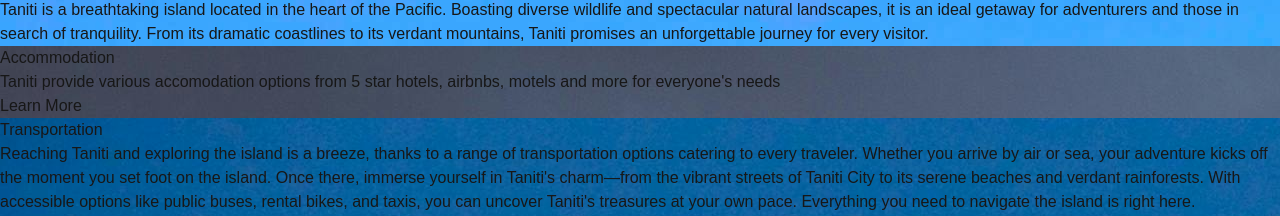
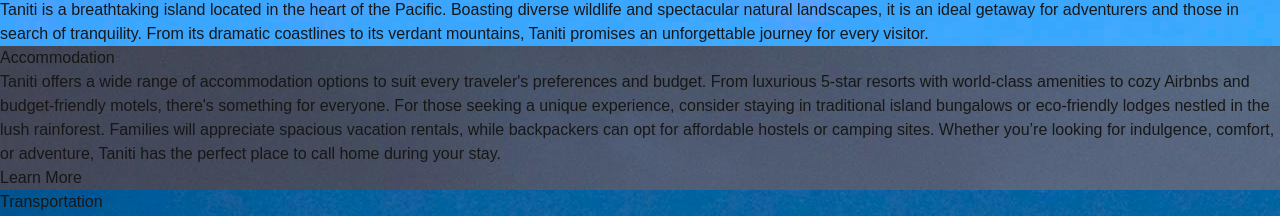
Before and after one commit to gursharan4312/taniti_website, a Next.js app: page / in a window 1280 px wide. Shown: the part 402-618 px from the top of the page. Built offline with nearby package versions, Linux system fonts and the light colour scheme.

Commit message:
fix hero

```diff
--- a/src/components/hero.tsx
+++ b/src/components/hero.tsx
@@ -16,7 +16,7 @@ const Hero = () => {
           style={{ backgroundImage: `url("/images/hotel4.jpg")` }}>
           <div className="absolute inset-0 bg-black opacity-50 "></div>
           <h2 className="relative text-3xl font-serif italic text-white mb-4 z-10">Accommodation</h2>
-          <p className="relative text-white w-4/5 my-5 z-10">Taniti provide various accomodation options from 5 star hotels, airbnbs, motels and more for everyone&apos;s needs</p>
+          <p className="relative text-white w-4/5 my-5 z-10">Taniti offers a wide range of accommodation options to suit every traveler&apos;s preferences and budget. From luxurious 5-star resorts with world-class amenities to cozy Airbnbs and budget-friendly motels, there&apos;s something for everyone. For those seeking a unique experience, consider staying in traditional island bungalows or eco-friendly lodges nestled in the lush rainforest. Families will appreciate spacious vacation rentals, while backpackers can opt for affordable hostels or camping sites. Whether you’re looking for indulgence, comfort, or adventure, Taniti has the perfect place to call home during your stay.</p>
           <Link href="/accomodations" className="relative text-white mt-4 uppercase inline-block">Learn More</Link>
         </div>
 
```
